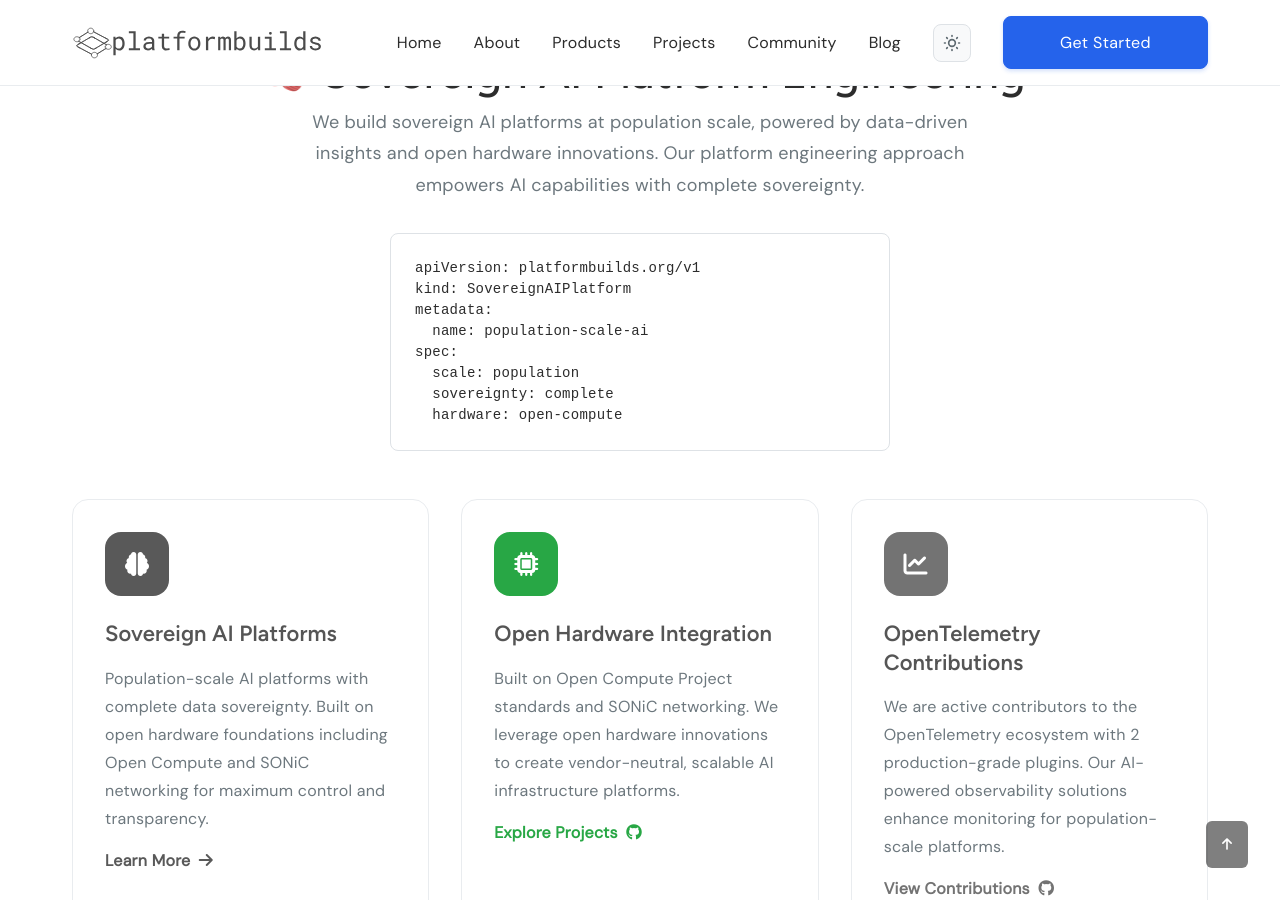
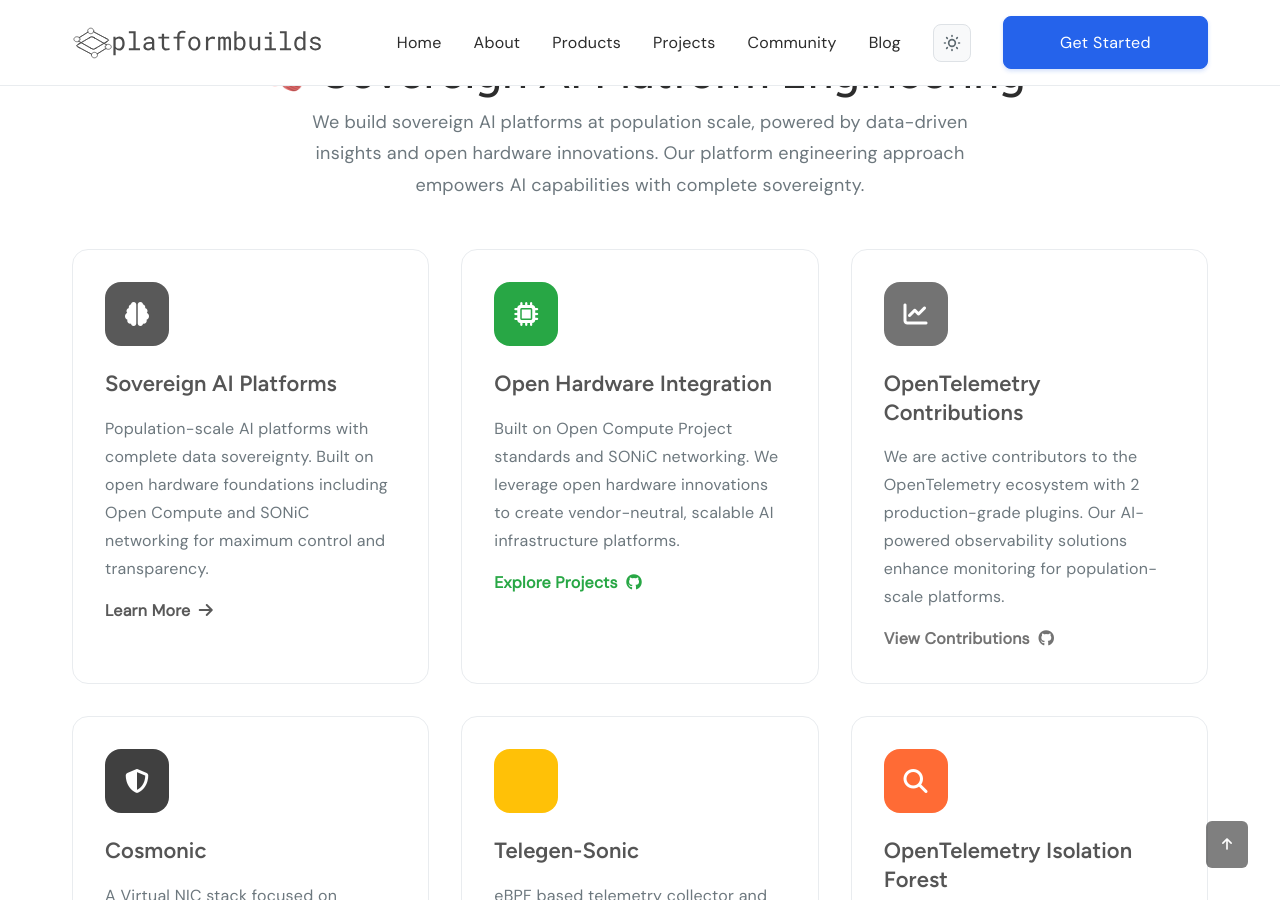
Before and after one commit to platformbuilds/platformbuilds-site, a Jekyll site: the page built from index.md, in a window 1280 px wide and 900 px high, scrolled down 1117 px. Built offline with Jekyll 4.4.1, drawn with Linux system fonts in a browser that asks for light colours.

Commit message:
Remove duplicate YAML from Sovereign AI section
- YAML manifest is already properly displayed in the hero section
- Removed duplicate from the Sovereign AI Platform Engineering section
- Hero section already shows the YAML in a styled terminal-like code block

```diff
--- a/index.md
+++ b/index.md
@@ -14,17 +14,6 @@
             <p style="font-size: var(--font-size-lg); max-width: 700px; margin: 0 auto;">
                 We build sovereign AI platforms at population scale, powered by data-driven insights and open hardware innovations. Our platform engineering approach empowers AI capabilities with complete sovereignty.
             </p>
-
-            <div style="background: var(--bg-primary); border: 1px solid var(--border-color); border-radius: var(--border-radius-lg); padding: 1.5rem; margin: 2rem auto; max-width: 500px; font-family: 'Courier New', monospace; font-size: var(--font-size-sm); text-align: left;">
-                <pre style="margin: 0; white-space: pre-wrap; color: var(--text-primary);"><code>apiVersion: platformbuilds.org/v1
-kind: SovereignAIPlatform
-metadata:
-  name: population-scale-ai
-spec:
-  scale: population
-  sovereignty: complete
-  hardware: open-compute</code></pre>
-            </div>
         </div>
 
         <div class="grid grid-3">
```
